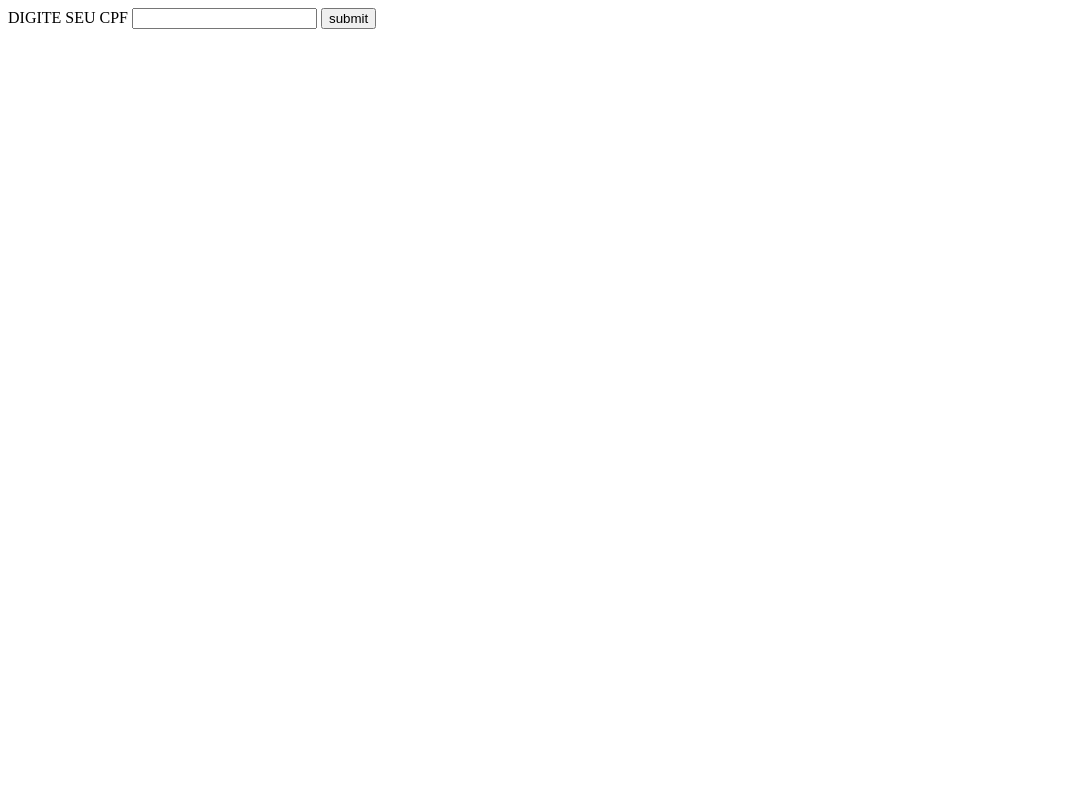
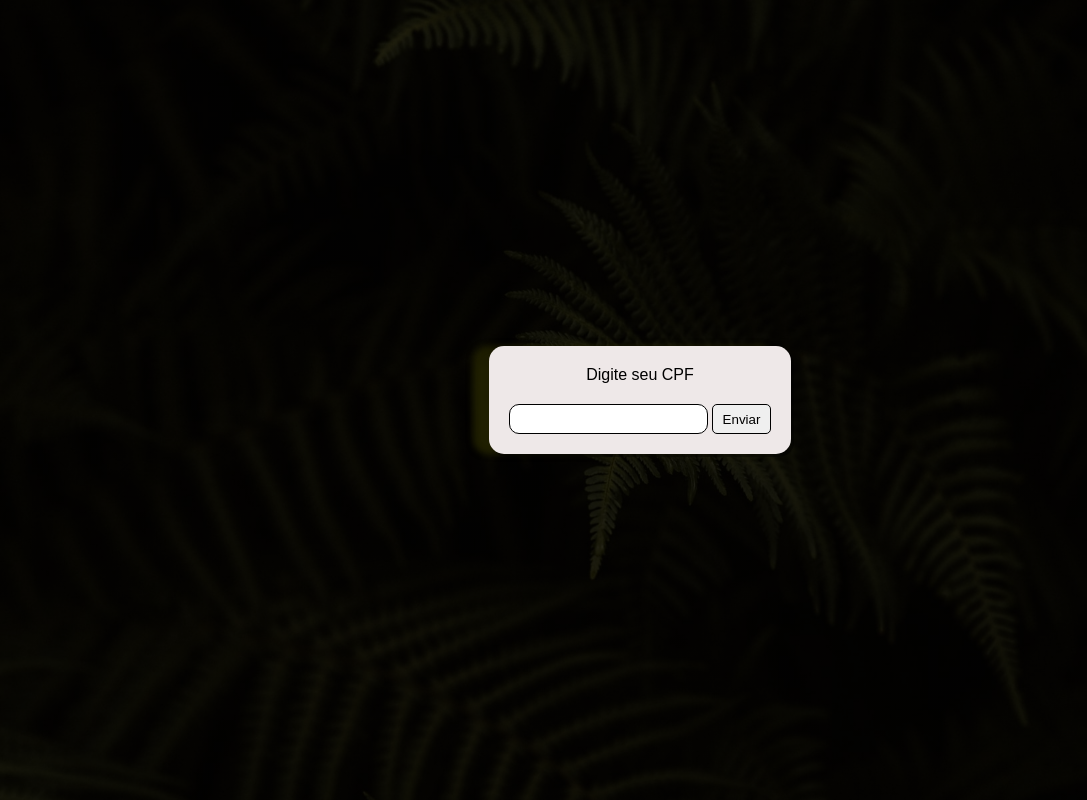
Before and after one commit to juliolecy/validacao-de-cpf, a plain HTML site: page index.html in a window 1280 px wide. Shown: the whole page, without its empty margins (0-1087 px from the left). Drawn offline with Linux system fonts and the light colour scheme.

Commit message:
css improvement

```diff
--- a/index.html
+++ b/index.html
@@ -8,9 +8,16 @@
     <link rel="stylesheet" href="style.css">
 </head>
 <body>
-   DIGITE SEU CPF
-   <input type='text' id="cpf">
-   <button id="btn" type="submit">submit</button>
+
+   <div id="container">
+     <div id="title">Digite seu CPF</div>
+
+     <div id="input">
+       <input type='text' id="cpf">
+       <button id="btn" type="submit">Enviar</button>
+
+     </div>
+   </div>
      <script src="script.js"></script>
 </body>
 </html>
--- a/script.js
+++ b/script.js
@@ -7,7 +7,7 @@ btn.addEventListener('click', e =>{
   let cleanCpf = cpf.value.replace(/\D+/g, '');
 
   cleanCpf.length !== 11 ?
-  alert('Digite um cpf válido') :
+  alert('Digite um cpf válido.') :
   validaCpf();
 
   function validaCpf() {
@@ -18,20 +18,19 @@ btn.addEventListener('click', e =>{
       total += cleanCpf[k] * i;
 
       }
-      //console.log(total)
+
 
       for(let i = 11, k=0; i>1 ; i--, k++ ) { // i = multiplicador e k=números do cpf
         total2 += cleanCpf[k] * i;
       }
-      //console.log(total2)
 
 
     let primeiroDig = (11 - ( total % 11)) < 9 ? 11 - ( total % 11): 0;
     let segundoDig = 11 - (total2 % 11);
 
 `${primeiroDig}${segundoDig}` == `${cleanCpf[9]}${cleanCpf[10]}` ?
-alert('cpf valido') :
-alert('caralho neguim');
+alert('CPF válido.') :
+alert('CPF inválido.');
 
   }
 })
--- a/style.css
+++ b/style.css
@@ -1,4 +1,64 @@
-footer{
+* {
+   margin: 0;
+   box-sizing: border-box;
+   padding: 0;
+}
+
+body{
+    width: 100%;
+    height: 100vh;
+    background-image:linear-gradient(rgba(0, 0, 0, 0.7), rgba(0, 0, 0, 0.7)), url(img/img1.jpg);
+    background-position: center;
+    background-repeat: no-repeat;
+    background-size: cover;
+
+    display: flex;
+    justify-content: center;
+    align-items: center;
+    justify-items: center;
+}
+
+#container{
+    display: flex;
+    flex-direction: column;
+    justify-content: center;
+    align-items: center;
+
+    padding: 20px;
+    background-color: rgb(238, 232, 232);
+    border-radius: 15px;
+
+    box-shadow:  3px 3px rgba(0, 0, 0, 0.425), -1em 0 0.4em rgba(50, 50, 2, 0.551);
+}
+
+#title{
+    font-family: Arial, Helvetica, sans-serif;
+   margin-bottom: 20px;
+}
+
+#input{
+
+}
+
+#cpf{
+border-radius: 10px;
+height: 30px;
+padding: 10px;
+text-decoration: none;
+border: 1px solid black;
+outline: 0;
+}
+
+#btn{
+
+    display: inline-flex;
+    align-items: center;
+    text-align: center;
+
+    height: 30px;
+    padding: 10px;
+
+    border-radius: 5px;
     border: 1px solid black;
-    margin: 30px;
+
 }
```
Also changed, not shown: img/img1.jpg (added).
